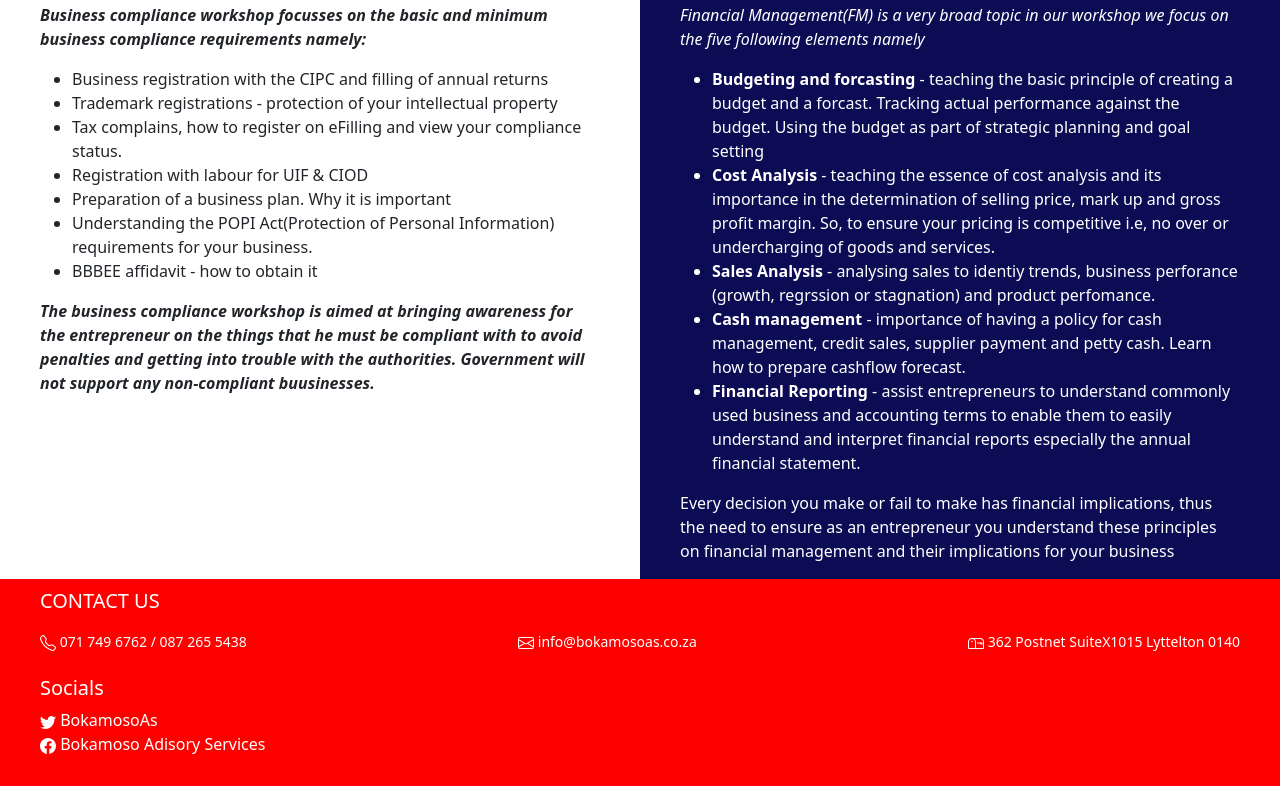
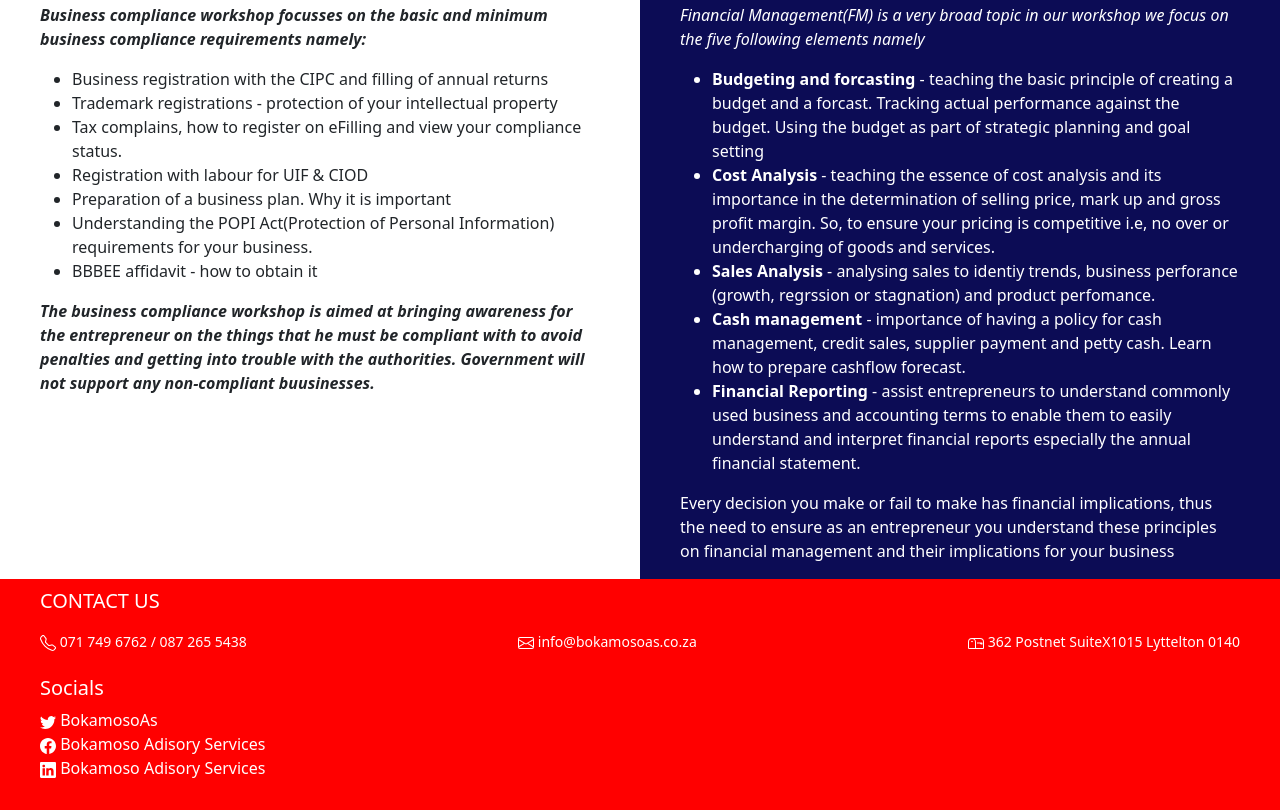
Before and after one commit to codegithm/Bokamoso, a website: page index.html in a window 1280 px wide. Shown: the part 787-1597 px from the top of the page. Before the commit the page ends 1573 px from the top, so only its background shows below. Drawn offline with nearby package versions, Linux system fonts and the light colour scheme.

Commit message:
LinkedIn link

```diff
--- a/index.html
+++ b/index.html
@@ -201,6 +201,14 @@
                     <span>Bokamoso Adisory Services</span>
                   </a>
             </div>
+            <div>
+              <a href="https://www.linkedin.com/in/bokamoso-advisory-services-521136240">
+                <svg xmlns="http://www.w3.org/2000/svg" width="16" height="16" fill="currentColor" class="bi bi-linkedin" viewBox="0 0 16 16">
+                  <path d="M0 1.146C0 .513.526 0 1.175 0h13.65C15.474 0 16 .513 16 1.146v13.708c0 .633-.526 1.146-1.175 1.146H1.175C.526 16 0 15.487 0 14.854V1.146zm4.943 12.248V6.169H2.542v7.225h2.401zm-1.2-8.212c.837 0 1.358-.554 1.358-1.248-.015-.709-.52-1.248-1.342-1.248-.822 0-1.359.54-1.359 1.248 0 .694.521 1.248 1.327 1.248h.016zm4.908 8.212V9.359c0-.216.016-.432.08-.586.173-.431.568-.878 1.232-.878.869 0 1.216.662 1.216 1.634v3.865h2.401V9.25c0-2.22-1.184-3.252-2.764-3.252-1.274 0-1.845.7-2.165 1.193v.025h-.016a5.54 5.54 0 0 1 .016-.025V6.169h-2.4c.03.678 0 7.225 0 7.225h2.4z"/>
+                </svg>
+                    <span>Bokamoso Adisory Services</span>
+                  </a>
+            </div>
         </div>
     </div>
     <div href="#" class="float">
```
